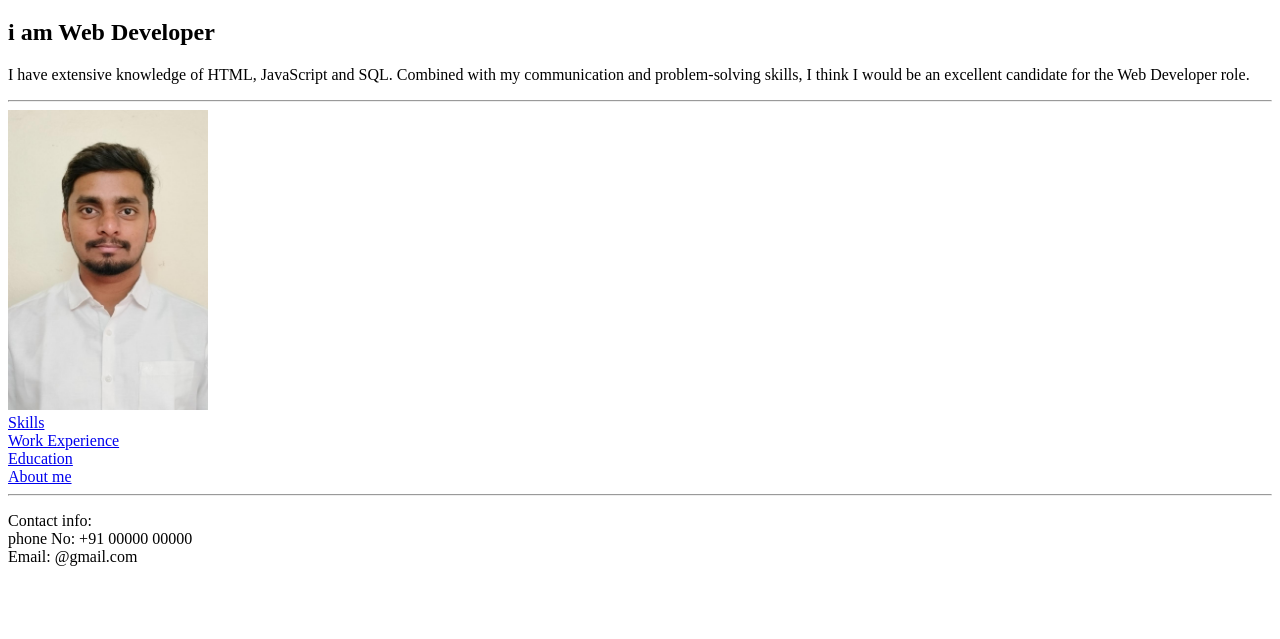
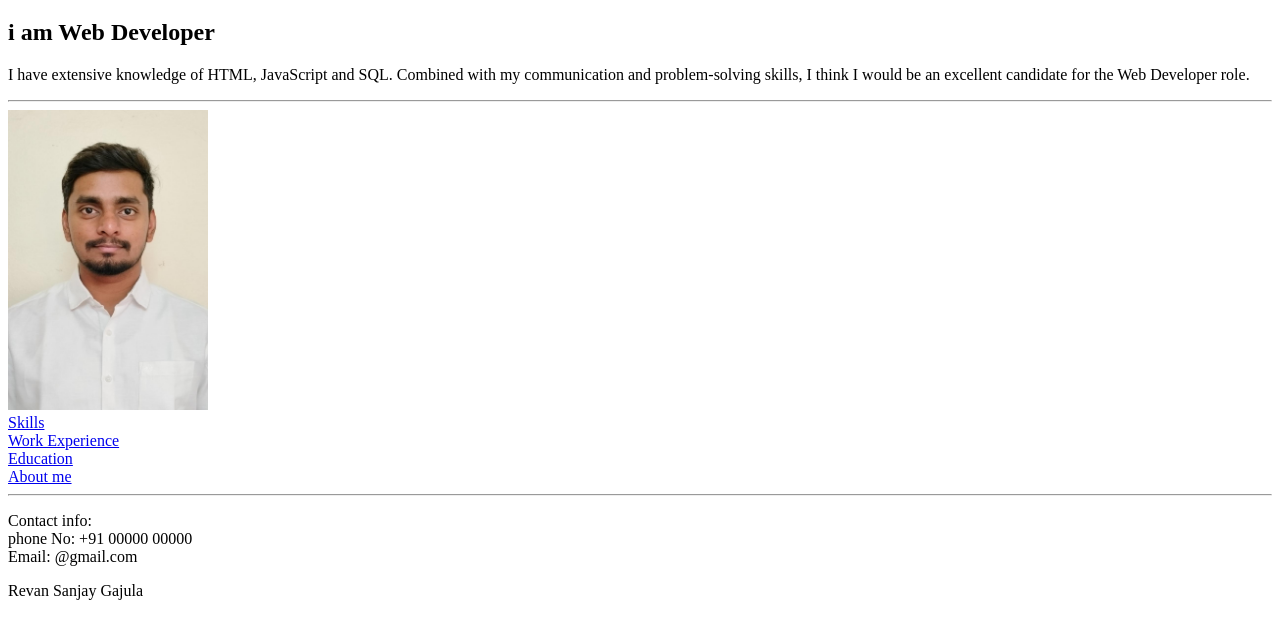
Before and after one commit to sanjayrevan/Portfolio, a plain HTML site: page index.html in a window 1280 px wide. Shown: the part 61-700 px from the top of the page. Drawn offline with Linux system fonts and the light colour scheme.

Commit message:
Add files via upload

```diff
--- a/index.html
+++ b/index.html
@@ -22,5 +22,6 @@
     <p>Contact info:<br/>
     phone No: +91 00000 00000<br/>
     Email: @gmail.com</p>
+    <footer>Revan Sanjay Gajula</footer>
 </body>
 </html>
```
